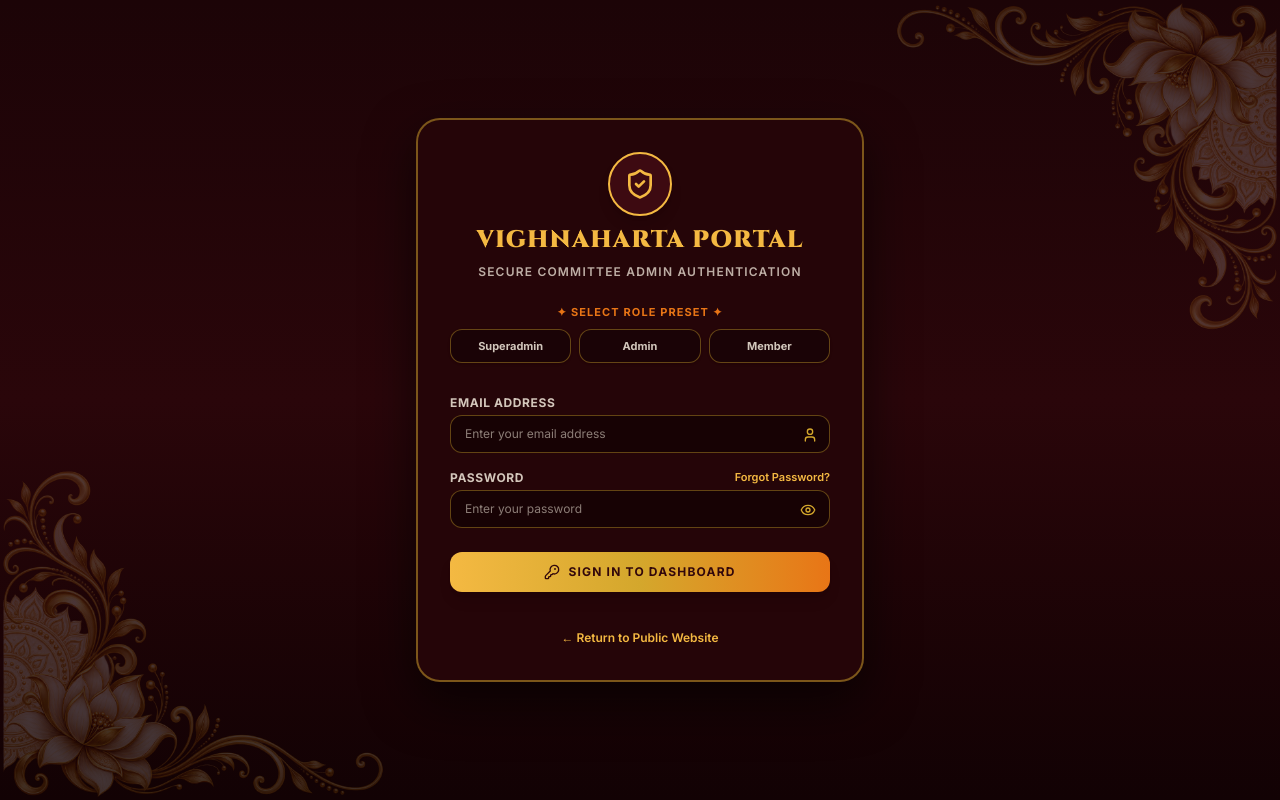
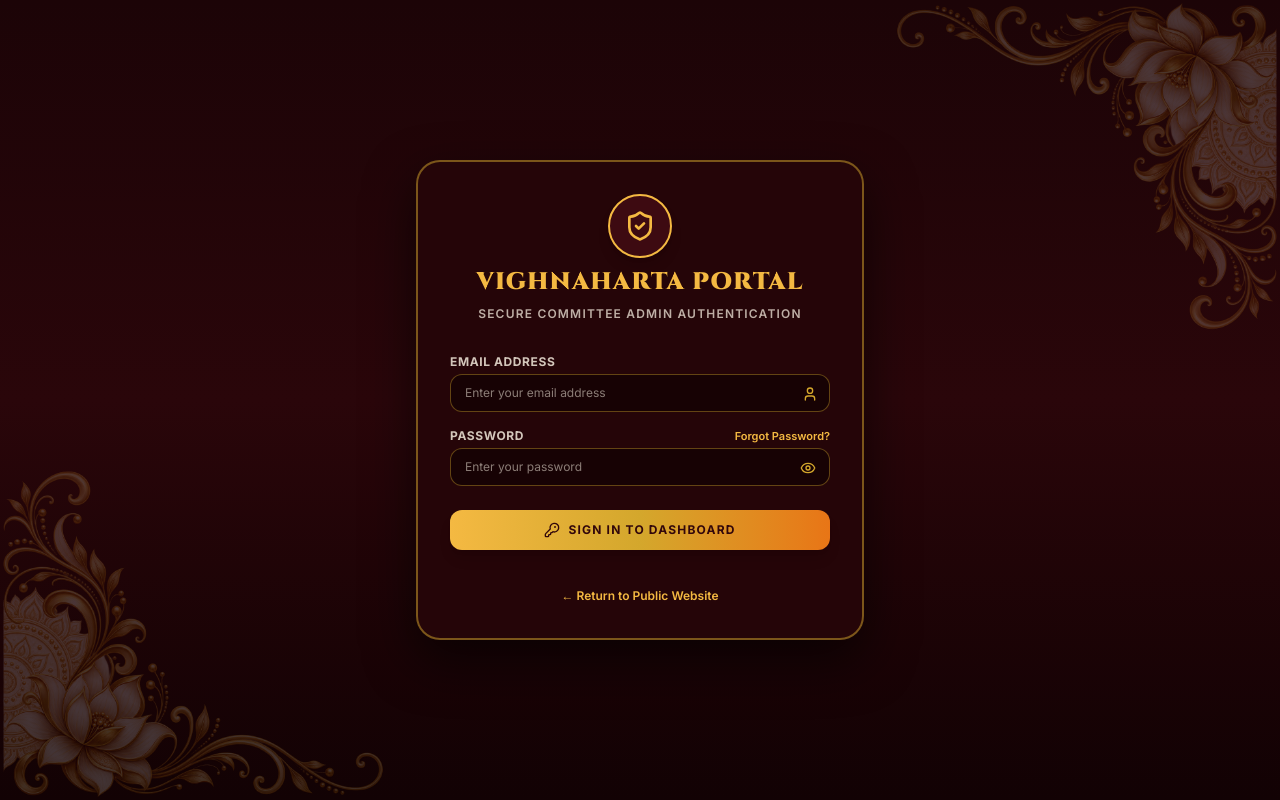
Before and after one commit to sahilkumarsahoo07/vpcommittee, a React (Vite) app: page /admin/login in a window 1280 px wide. Built offline with nearby package versions, Linux system fonts and the light colour scheme; no server answers; a web font is replaced by a local one.

Commit message:
security: remove quick role preset credentials from admin login page

```diff
--- a/src/admin/pages/AdminLoginPage.tsx
+++ b/src/admin/pages/AdminLoginPage.tsx
@@ -10,7 +10,6 @@ export const AdminLoginPage: React.FC = () => {
 
   const [email, setEmail] = useState('');
   const [password, setPassword] = useState('');
-  const [selectedRolePreset, setSelectedRolePreset] = useState<'SUPERADMIN' | 'ADMIN' | 'COMMITTEE_MEMBER' | null>(null);
   const [showPassword, setShowPassword] = useState(false);
   const [loading, setLoading] = useState(false);
   const [errorMsg, setErrorMsg] = useState<string | null>(null);
@@ -27,20 +26,7 @@ export const AdminLoginPage: React.FC = () => {
   const [forgotError, setForgotError] = useState<string | null>(null);
   const [forgotSuccess, setForgotSuccess] = useState<string | null>(null);
 
-  const handleQuickRoleSelect = (selectedRole: 'SUPERADMIN' | 'ADMIN' | 'COMMITTEE_MEMBER') => {
-    setErrorMsg(null);
-    setSelectedRolePreset(selectedRole);
-    if (selectedRole === 'SUPERADMIN') {
-      setEmail('sksahoo.dev@gmail.com');
-      setPassword('123456');
-    } else if (selectedRole === 'ADMIN') {
-      setEmail('admin@vighnaharta.org');
-      setPassword('Admin@2026');
-    } else {
-      setEmail('member@vighnaharta.org');
-      setPassword('Member@2026');
-    }
-  };
+
 
   const handleSubmit = async (e: React.FormEvent) => {
     e.preventDefault();
@@ -168,47 +154,7 @@ export const AdminLoginPage: React.FC = () => {
           </p>
         </div>
 
-        {/* Quick Role Fill Buttons */}
-        <div className="space-y-2">
-          <label className="text-[11px] font-black uppercase tracking-widest text-[#E87516] block text-center">
-            ✦ Select Role Preset ✦
-          </label>
-          <div className="grid grid-cols-3 gap-2">
-            <button
-              type="button"
-              onClick={() => handleQuickRoleSelect('SUPERADMIN')}
-              className={`py-2 px-2 rounded-xl border text-[11px] font-bold transition-all text-center shadow ${
-                selectedRolePreset === 'SUPERADMIN'
-                  ? 'bg-[#5A0F16] border-[#F4B942] text-[#F4B942]'
-                  : 'bg-[#1A0306] border-[#D4A72C]/40 text-[#FFF7E8]/80 hover:bg-[#250508]'
-              }`}
-            >
-              Superadmin
-            </button>
-            <button
-              type="button"
-              onClick={() => handleQuickRoleSelect('ADMIN')}
-              className={`py-2 px-2 rounded-xl border text-[11px] font-bold transition-all text-center shadow ${
-                selectedRolePreset === 'ADMIN'
-                  ? 'bg-[#5A0F16] border-[#F4B942] text-[#F4B942]'
-                  : 'bg-[#1A0306] border-[#D4A72C]/40 text-[#FFF7E8]/80 hover:bg-[#250508]'
-              }`}
-            >
-              Admin
-            </button>
-            <button
-              type="button"
-              onClick={() => handleQuickRoleSelect('COMMITTEE_MEMBER')}
-              className={`py-2 px-2 rounded-xl border text-[11px] font-bold transition-all text-center shadow ${
-                selectedRolePreset === 'COMMITTEE_MEMBER'
-                  ? 'bg-[#5A0F16] border-[#F4B942] text-[#F4B942]'
-                  : 'bg-[#1A0306] border-[#D4A72C]/40 text-[#FFF7E8]/80 hover:bg-[#250508]'
-              }`}
-            >
-              Member
-            </button>
-          </div>
-        </div>
+
 
         {/* Error Alert */}
         {errorMsg && (
```
